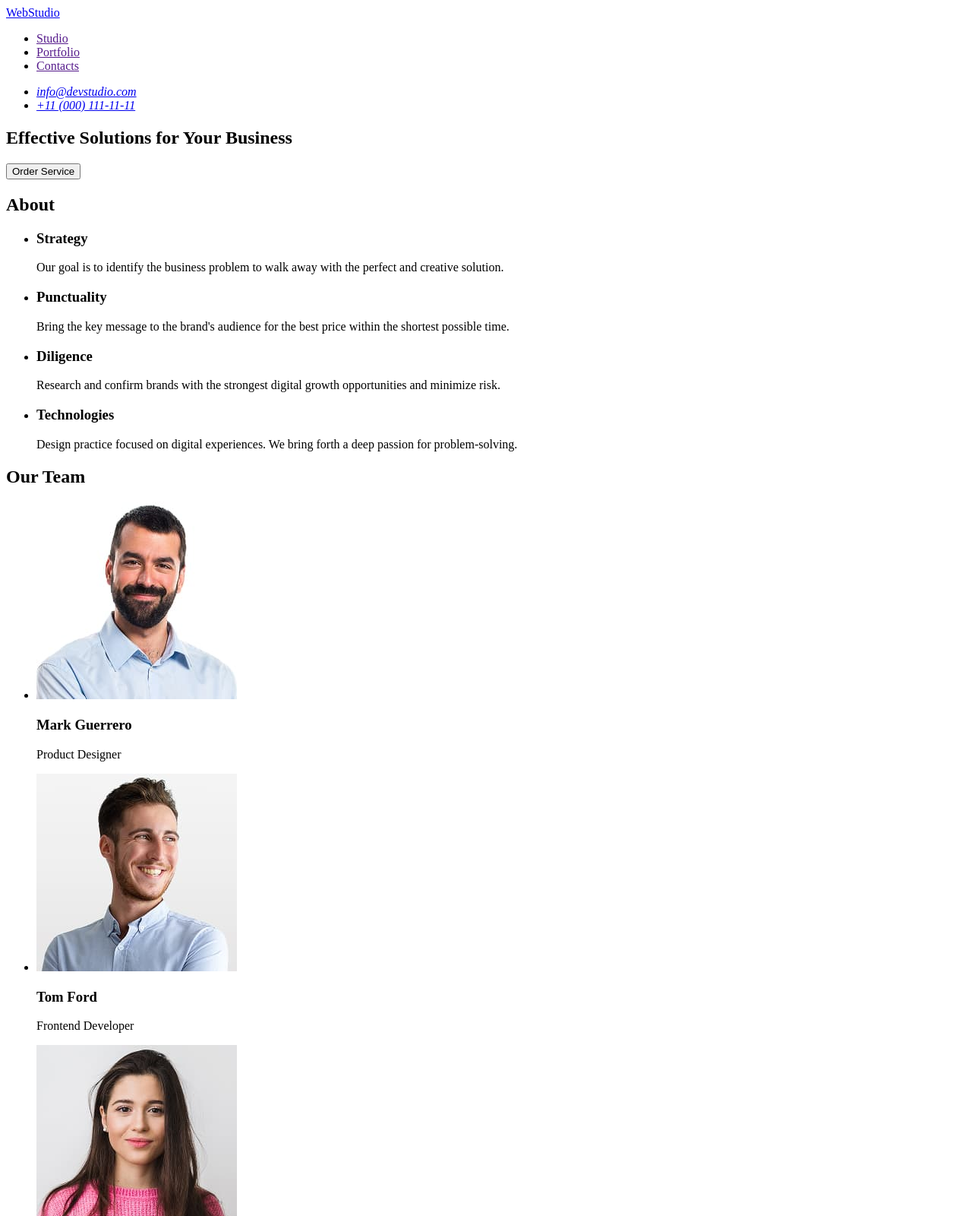
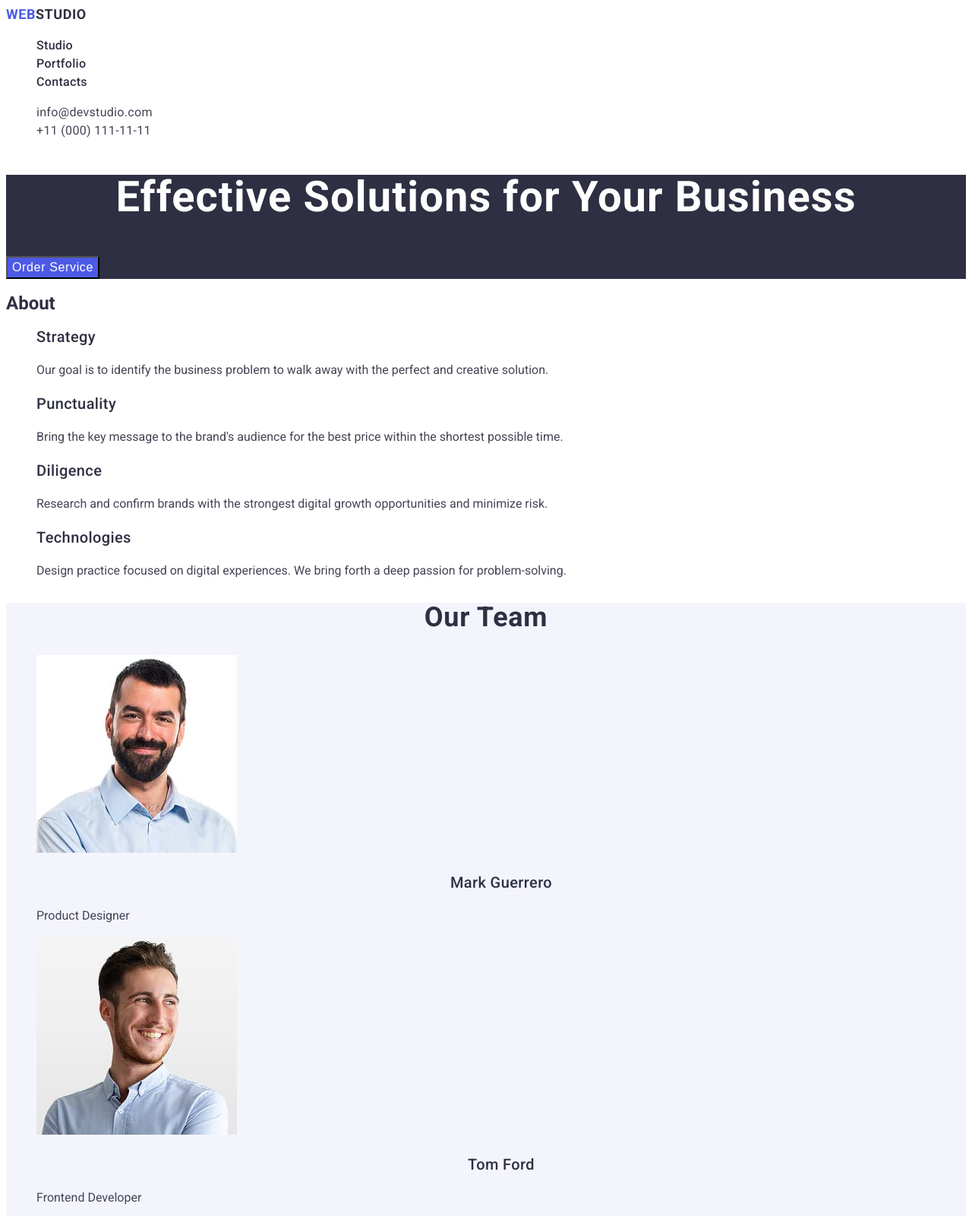
Before and after one commit to Sofiia0105/goit-markup-hw-02, a plain HTML site: page index.html in a window 1280 px wide. Shown: the top 1600 px of the page at 76% size. Drawn offline with Linux system fonts and the light colour scheme.

Commit message:
add styles

```diff
--- /dev/null
+++ b/css/styles.css
@@ -0,0 +1,147 @@
+body {
+    font-family: 'Roboto', sans-serif;
+    color: #2e2f42;
+    line-height: 150%;
+    background-color: white;
+ font-size: 16px;
+}
+
+p {
+    color: #434455;
+}
+ul {
+    list-style-type: none;
+    text-decoration: none;
+}
+.navigation-btn .nav-btn{
+    font-weight: 500;
+        font-size: 16px;
+
+        /* line-height: 24px; */
+        line-height: 150%;
+        letter-spacing: 0.02em;
+        color: #2e2f42;
+        text-decoration: none;
+
+}
+.navigation-btn .webstudio-btn {
+    font-weight: 700;
+        font-size: 18px;
+
+        /* line-height: 21px; */
+        line-height: 117%;
+        letter-spacing: 0.03em;
+        text-transform: uppercase;
+        color: #2e2f42;
+        text-decoration: none;
+}
+
+.navigation-btn .web-btn {
+    color: #4d5ae5
+}
+.address .contacts {
+    font-weight: 400;
+        font-size: 16px;
+
+        /* line-height: 24px; */
+        line-height: 150%;
+        letter-spacing: 0.02em;
+        color: #434455;
+        text-decoration: none;
+        font-style: normal;
+}
+.hero {
+    background-color: #2e2f42;
+}
+
+.hero .hero-btn {
+    font-weight: 500;
+        font-size: 16px;
+
+        /* line-height: 24px; */
+        line-height: 150%;
+        letter-spacing: 0.04em;
+        color: #fff;
+        background-color: #4d5ae5;
+}
+.main-title {
+    font-weight: 700;
+        font-size: 56px;
+
+        /* line-height: 60px; */
+        line-height: 107%;
+        letter-spacing: 0.02em;
+        text-align: center;
+        color: #fff;
+
+}
+.about .title-about {
+    font-weight: 500;
+        font-size: 20px;
+
+        /* line-height: 24px; */
+        line-height: 120%;
+        letter-spacing: 0.02em;
+        color: #2e2f42;
+}
+
+.team {
+    background-color: #f4f4fd
+}
+.team .team-title {
+        font-weight: 700;
+        font-size: 36px;
+
+        /* line-height: 40px; */
+        line-height: 111%;
+        letter-spacing: 0.02em;
+        text-align: center;
+        color: #2e2f42;
+}
+.team .team-name {
+    font-weight: 500;
+        font-size: 20px;
+
+        /* line-height: 24px; */
+        line-height: 120%;
+        letter-spacing: 0.02em;
+        text-align: center;
+        color: #2e2f42;
+}
+
+.portfolio .portfolio-name {
+    font-weight: 500;
+        font-size: 20px;
+
+        /* line-height: 24px; */
+        line-height: 120%;
+        letter-spacing: 0.02em;
+        color: #2e2f42;
+}
+
+.footer {
+    background-color: #2e2f42;
+}
+.footer .webstudio-btn {
+    font-weight: 700;
+        font-size: 18px;
+
+        /* line-height: 21px; */
+        line-height: 117%;
+        letter-spacing: 0.03em;
+        text-transform: uppercase;
+        color: #f4f4fd;
+        text-decoration: none;
+}
+.footer .web-btn {
+    color: #4d5ae5
+}
+.footer .footer-dscr {
+    font-weight: 400;
+        font-size: 16px;
+
+        /* line-height: 24px; */
+        line-height: 150%;
+        letter-spacing: 0.02em;
+        color: #f4f4fd;
+}
--- a/index.html
+++ b/index.html
@@ -3,58 +3,73 @@
   <head>
     <meta charset="UTF-8" />
     <meta name="viewport" content="width=device-width, initial-scale=1.0" />
+    <link rel="preconnect" href="https://fonts.googleapis.com" />
+    <link rel="preconnect" href="https://fonts.gstatic.com" crossorigin />
+    <link
+      href="https://fonts.googleapis.com/css2?family=Montserrat:ital,wght@0,100..900;1,100..900&family=Roboto:ital,wght@0,100..900;1,100..900&display=swap"
+      rel="stylesheet"
+    />
     <title>Homework01</title>
+    <link rel="stylesheet" href="./css/styles.css" />
   </head>
   <body>
     <header>
-      <nav>
-        <a href="./index.html">WebStudio</a>
-        <ul>
-          <li><a href="">Studio</a></li>
-          <li><a href="">Portfolio</a></li>
-          <li><a href="">Contacts</a></li>
+      <nav class="navigation-btn">
+        <a href="./index.html" class="webstudio-btn"
+          ><span class="web-btn">Web</span>Studio</a
+        >
+        <ul class="navigation-btns">
+          <li><a href="" class="nav-btn">Studio</a></li>
+          <li><a href="" class="nav-btn">Portfolio</a></li>
+          <li><a href="" class="nav-btn">Contacts</a></li>
         </ul>
       </nav>
 
-      <address>
+      <address class="address">
         <ul>
-          <li><a href="mailto:info@devstudio.com">info@devstudio.com</a></li>
-          <li><a href="tel:+110001111111">+11 (000) 111-11-11</a></li>
+          <li>
+            <a href="mailto:info@devstudio.com" class="contacts"
+              >info@devstudio.com</a
+            >
+          </li>
+          <li>
+            <a href="tel:+110001111111" class="contacts">+11 (000) 111-11-11</a>
+          </li>
         </ul>
       </address>
     </header>
 
     <main>
-      <section>
-        <h1>Effective Solutions for Your Business</h1>
-        <button type="button">Order Service</button>
+      <section class="hero">
+        <h1 class="main-title">Effective Solutions for Your Business</h1>
+        <button type="button" class="hero-btn">Order Service</button>
       </section>
-      <section>
+      <section class="about">
         <h2>About</h2>
         <ul>
           <li>
-            <h3>Strategy</h3>
+            <h3 class="title-about">Strategy</h3>
             <p>
               Our goal is to identify the business problem to walk away with the
               perfect and creative solution.
             </p>
           </li>
           <li>
-            <h3>Punctuality</h3>
+            <h3 class="title-about">Punctuality</h3>
             <p>
               Bring the key message to the brand's audience for the best price
               within the shortest possible time.
             </p>
           </li>
           <li>
-            <h3>Diligence</h3>
+            <h3 class="title-about">Diligence</h3>
             <p>
               Research and confirm brands with the strongest digital growth
               opportunities and minimize risk.
             </p>
           </li>
           <li>
-            <h3>Technologies</h3>
+            <h3 class="title-about">Technologies</h3>
             <p>
               Design practice focused on digital experiences. We bring forth a
               deep passion for problem-solving.
@@ -62,8 +77,8 @@
           </li>
         </ul>
       </section>
-      <section>
-        <h2>Our Team</h2>
+      <section class="team">
+        <h2 class="team-title">Our Team</h2>
         <ul>
           <li>
             <img
@@ -72,7 +87,7 @@
               width="264"
               height="260"
             />
-            <h3>Mark Guerrero</h3>
+            <h3 class="team-name">Mark Guerrero</h3>
             <p>Product Designer</p>
           </li>
           <li>
@@ -82,7 +97,7 @@
               width="264"
               height="260"
             />
-            <h3>Tom Ford</h3>
+            <h3 class="team-name">Tom Ford</h3>
             <p>Frontend Developer</p>
           </li>
           <li>
@@ -92,7 +107,7 @@
               width="264"
               height="260"
             />
-            <h3>Camila Garcia</h3>
+            <h3 class="team-name">Camila Garcia</h3>
             <p>Marketing</p>
           </li>
           <li>
@@ -102,15 +117,58 @@
               width="264"
               height="260"
             />
-            <h3>Daniel Wilson</h3>
+            <h3 class="team-name">Daniel Wilson</h3>
             <p>UI Designer</p>
           </li>
         </ul>
       </section>
+      <section class="portfolio">
+        <h2 class="portfolio-title">Our Portfolio</h2>
+        <ul>
+          <li>
+            <img src="./images/Banking app (1).jpg" alt="banking app screen" />
+            <h2 class="portfolio-name">Banking App</h2>
+            <p>App</p>
+          </li>
+          <li>
+            <img
+              src="./images/Cashless Payment (1).jpg"
+              alt="Cashless Payment"
+            />
+            <h2 class="portfolio-name">Cashless Payment</h2>
+            <p>Marketing</p>
+          </li>
+          <li>
+            <img src="./images/Meditation app (1).jpg" alt="Meditation App" />
+            <h2 class="portfolio-name">Meditation App</h2>
+            <p>App</p>
+          </li>
+          <li>
+            <img src="./images/taxi service (1).jpg" alt="Taxi Service" />
+            <h2 class="portfolio-name">Taxi Service</h2>
+            <p>Marketing</p>
+          </li>
+          <li>
+            <img
+              src="./images/screen illustrations (1).jpg"
+              alt="Screen Illustrations"
+            />
+            <h2 class="portfolio-name">Screen Illustrations</h2>
+            <p>Design</p>
+          </li>
+          <li>
+            <img src="./images/online courses (1).jpg" alt="Online Courses" />
+            <h2 class="portfolio-name">Online Courses</h2>
+            <p>Marketing</p>
+          </li>
+        </ul>
+      </section>
     </main>
-    <footer>
-      <a href="./index.html">WebStudio</a>
-      <p>
+    <footer class="footer">
+      <a href="./index.html" class="webstudio-btn"
+        ><span class="web-btn">Web</span>Studio</a
+      >
+      <p class="footer-dscr">
         Increase the flow of customers and sales for your business with digital
         marketing & growth solutions.
       </p>
```
Also changed, not shown: images/Banking app (1).jpg (added), images/Cashless Payment (1).jpg (added), images/Meditation app (1).jpg (added), images/online courses (1).jpg (added), images/screen illustrations (1).jpg (added), images/taxi service (1).jpg (added).
